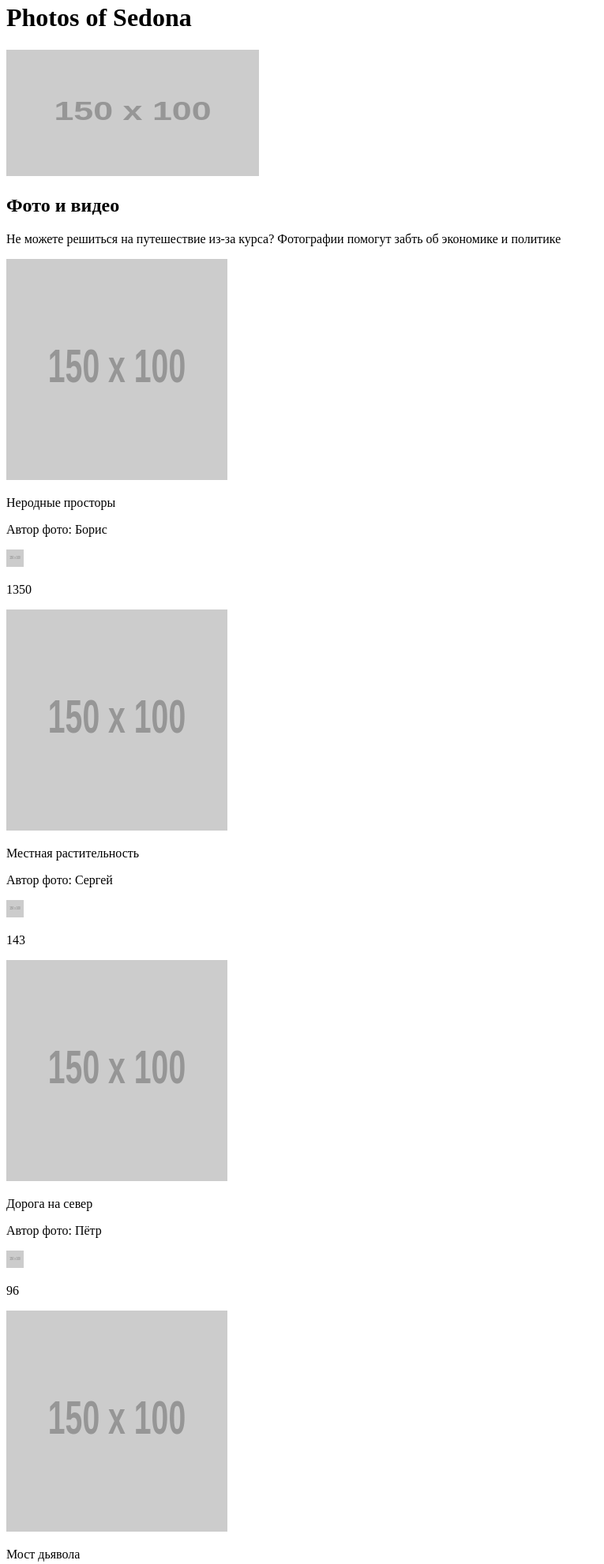
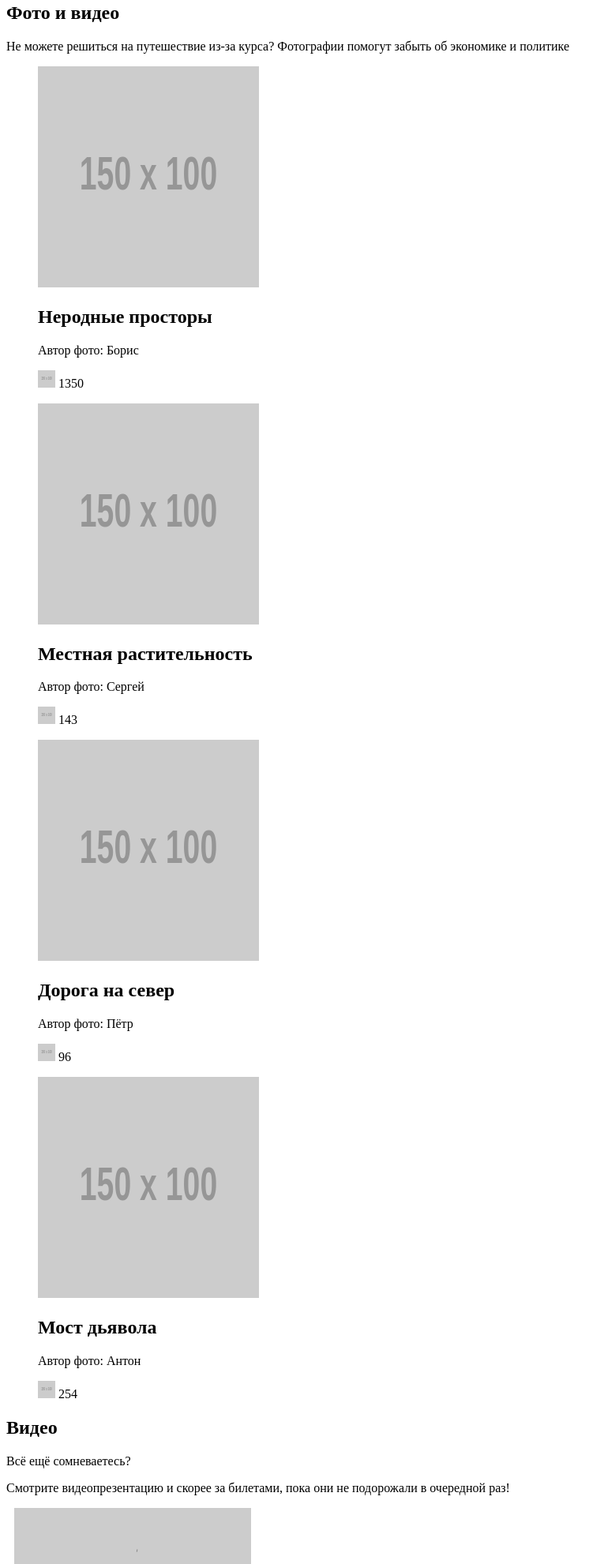
Before and after one commit to klepikoff/302957-sedona-16, a website: page source/photo.html in a window 1280 px wide. Shown: the part 171-2152 px from the top of the page at 79% size, without its empty margins (0-765 px from the left). Drawn offline with Linux system fonts and the light colour scheme; grey boxes are pictures that could not be loaded.

Commit message:
поправил по замечаниям

```diff
--- a/source/photo.html
+++ b/source/photo.html
@@ -32,50 +32,56 @@
     </header>
 
     <main class="page-main">
-      <h1 class="visually-hidden">Photos of Sedona</h1>
-      <img class="page-main__head-image" src="http://placehold.it/150x100" alt="Фото гор" width="320" height="160">
       <section class="photos">
         <div class="photos__annotation">
-        <h2 class="page-main__slogan">Фото и видео</h2>
+        <h1 class="page-main__slogan">Фото и видео</h1>
         <p class="page-main__text">Не можете решиться на путешествие из-за курса?
-           Фотографии помогут забть об экономике и политике</p>
+           Фотографии помогут забыть об экономике и политике</p>
         </div>
-        <div class="photos__block">
-            <img class="photos__block-image" alt="Неродные просторы" height="280" width="280" src="http://placehold.it/150x100">
-            <p class="photos__block-name">Неродные просторы</p>
-            <p class="photos__block-author">Автор фото: Борис</p>
+        <figure class="photos__block">
+          <img class="photos__block-image" alt="Неродные просторы" height="280" width="280" src="http://placehold.it/150x100">
+          <figcaption class="block__about">
+            <h2 class="photos__about-name">Неродные просторы</h2>
+            <p class="photos__about-author">Автор фото: Борис</p>
             <div class="photos__like">
               <img class="photos__like-image" alt="Лайки!" height="22" width="22" src="http://placehold.it/150x100">
-              <p class="photos__like-number">1350</p>
+              <span class="photos__like-number">1350</span>
             </div>
-        </div>
-        <div class="photos__block">
-            <img class="photos__block-image" alt="Местная растительность" height="280" width="280" src="http://placehold.it/150x100">
-            <p class="photos__block-name">Местная растительность</p>
-            <p class="photos__block-author">Автор фото: Сергей</p>
+          </figcaption>
+        </figure>
+        <figure class="photos__block">
+          <img class="photos__block-image" alt="Местная растительность" height="280" width="280" src="http://placehold.it/150x100">
+          <figcaption class="block__about">
+            <h2 class="photos__about-name">Местная растительность</h2>
+            <p class="photos__about-author">Автор фото: Сергей</p>
             <div class="photos__like">
               <img class="photos__like-image" alt="Лайки!" height="22" width="22" src="http://placehold.it/150x100">
-              <p class="photos__like-number">143</p>
+              <span class="photos__like-number">143</span>
             </div>
-        </div>
-        <div class="photos__block">
-            <img class="photos__block-image" alt="Дорога на север" height="280" width="280" src="http://placehold.it/150x100">
-            <p class="photos__block-name">Дорога на север</p>
-            <p class="photos__block-author">Автор фото: Пётр</p>
+          </figcaption>
+        </figure>
+        <figure class="photos__block">
+          <img class="photos__block-image" alt="Дорога на север" height="280" width="280" src="http://placehold.it/150x100">
+          <figcaption class="block__about">
+            <h2 class="photos__about-name">Дорога на север</h2>
+            <p class="photos__about-author">Автор фото: Пётр</p>
             <div class="photos__like">
               <img class="photos__like-image" alt="Лайки!" height="22" width="22" src="http://placehold.it/150x100">
-              <p class="photos__like-number">96</p>
+              <span class="photos__like-number">96</span>
             </div>
-        </div>
-        <div class="photos__block">
-            <img class="photos__block-image" alt="Мост дьявола" height="280" width="280" src="http://placehold.it/150x100">
-            <p class="photos__block-name">Мост дьявола</p>
-            <p class="photos__block-author">Автор фото: Антон</p>
+          </figcaption>
+        </figure>
+        <figure class="photos__block">
+          <img class="photos__block-image" alt="Мост дьявола" height="280" width="280" src="http://placehold.it/150x100">
+          <figcaption class="block__about">
+            <h2 class="photos__about-name">Мост дьявола</h2>
+            <p class="photos__about-author">Автор фото: Антон</p>
             <div class="photos__like">
               <img class="photos__like-image" alt="Лайки!" height="22" width="22" src="http://placehold.it/150x100">
-              <p class="photos__like-number">254</p>
+              <span class="photos__like-number">254</span>
             </div>
-        </div>
+          </figcaption>
+        </figure>
       </section>
       <section class="video">
         <div class="video__annotation">
@@ -109,13 +115,13 @@
         <div class="page-footer__social social">
           <ul class="social__list">
             <li class="social__item">
-              <a class="social__link social__link--vkontakte" href="https://vk.com/htmlacademy"></a>
+              <a class="social__link social__link--vkontakte" href="https://vk.com/htmlacademy">ВКонтакте</a>
             </li>
             <li class="social__item">
-              <a class="social__link social__link--facebook" href="https://www.facebook.com/htmlacademy"></a>
-              </li>
+              <a class="social__link social__link--facebook" href="https://www.facebook.com/htmlacademy">Facebook</a>
+            </li>
             <li class="social__item">
-              <a class="social__link social__link--instagram" href="https://www.instagram.com/htmlacademy"></a>
+              <a class="social__link social__link--instagram" href="https://www.instagram.com/htmlacademy">Instagram</a>
             </li>
           </ul>
         </div>
```
Also changed, not shown: source/form.html (+3 -4 lines), source/index.html (+16 -20 lines).
